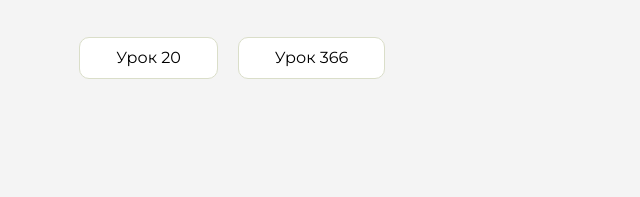
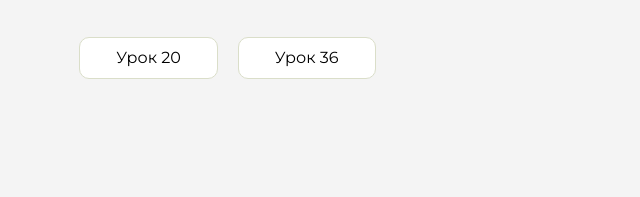
Before and after one commit to Danichp/homework, a plain HTML site: page index.html in a window 1280 px wide. Shown: the part 201-398 px from the top of the page, 502-1142 px from the left. Drawn offline with Linux system fonts and the light colour scheme.

Commit message:
Update index.html

```diff
--- a/index.html
+++ b/index.html
@@ -96,7 +96,7 @@
                         <a href="html-20/index.html">Урок 20</a>
                     </li>
                     <li class="content__list-item">
-                        <a href="css-36/index.html">Урок 366</a>
+                        <a href="css-36/index.html">Урок 36</a>
                     </li>
                 </ul>
             </div>
```
